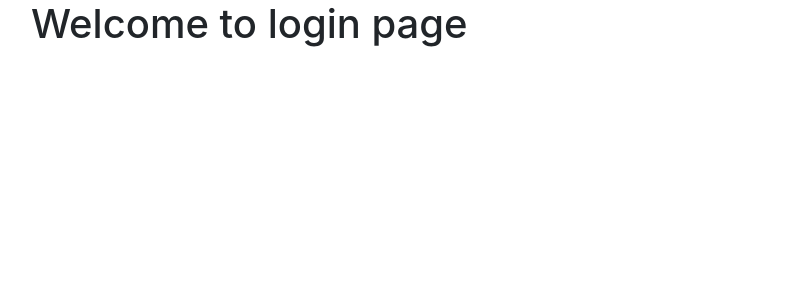
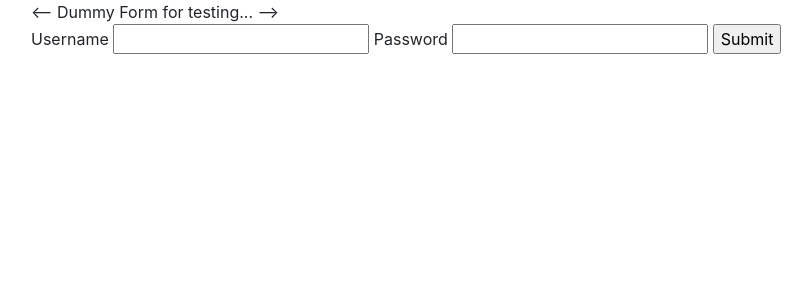
Before and after one commit to tejoyv/retailmanagement, a Flask app: template application/templates/login.html in a window 1280 px wide. Shown: the top 300 px of the page, without its empty margins (54-866 px from the left). Run offline with Flask 2, Linux system fonts and the light colour scheme; the template is opened without the code that fills it: values that come from a table or form of the project are taken from there, others are empty; parts of the project's set-up code (start-up, migrations or seed data) failed here and were passed over; some libraries are stand-ins or nearby versions.

Commit message:
Added Login Form and Login Routes, Will check Session Later

```diff
--- a/application/forms.py
+++ b/application/forms.py
@@ -0,0 +1,30 @@
+from flask_wtf import FlaskForm
+from wtforms import StringField, PasswordField, SubmitField
+from wtforms.validators import DataRequired, Length, ValidationError
+
+class LoginForm(FlaskForm):
+	username = StringField("Username", validators=[DataRequired(), Length(min=8)])
+	password = PasswordField("Password", validators=[DataRequired()])
+
+	submit = SubmitField("Submit")
+
+	def validate_password(self, password):
+		if len(password.data) != 10:
+			raise ValidationError("Password length must be 10 characters!!!")
+
+		upper=False
+		digit=False
+		for ch in password.data:
+			if ch.isupper():
+				upper=True
+			if ch.isdigit():
+				digit=True
+
+		if not upper:
+			raise ValidationError("Password should contain atleast 1 upper case alphabet!!!")
+
+		if not digit:
+			raise ValidationError("Password should contain atleast 1 digit case alphabet!!!")
+
+		if password.data.isalpha():
+			raise ValidationError("Password should contain atleast 1 special character!!!")
--- a/application/models.py
+++ b/application/models.py
@@ -2,14 +2,12 @@ from application import db
 from datetime import datetime as d
 
 class User(db.Model):
-	id = db.Column(db.String(20), primary_key=True, nullable=False)
+	user_id = db.Column(db.String(20), primary_key=True, nullable=False)
 	password = db.Column(db.String(10), nullable=False)
 	role = db.Column(db.String(10), nullable=False)
 
 	def __repr__(self):
-		return f"User('{self.id}', '{self.role}')"
-
-# test comment
+		return f"User('{self.user_id}', '{self.role}')"
 
 
 class Customer(db.Model):
--- a/application/templates/login.html
+++ b/application/templates/login.html
@@ -1,4 +1,17 @@
 {% extends 'layout.html' %}
 {% block content %}
-<h1>Welcome to login page</h1>
+<-- Dummy Form for testing... -->
+<form action="" method="POST">
+	{{ form.hidden_tag() }}
+	{{ form.username.label }}
+	{{ form.username }}
+	{{ form.password.label }}
+	{{ form.password }}
+	{{ form.submit }}
+	<div>
+		{% for error in form.password.errors %}
+			<span>{{ error }}</span>
+		{% endfor %}
+	</div>
+</form>
 {% endblock content %}
```
Also changed, not shown: application/routes.py (+20 -8 lines).
